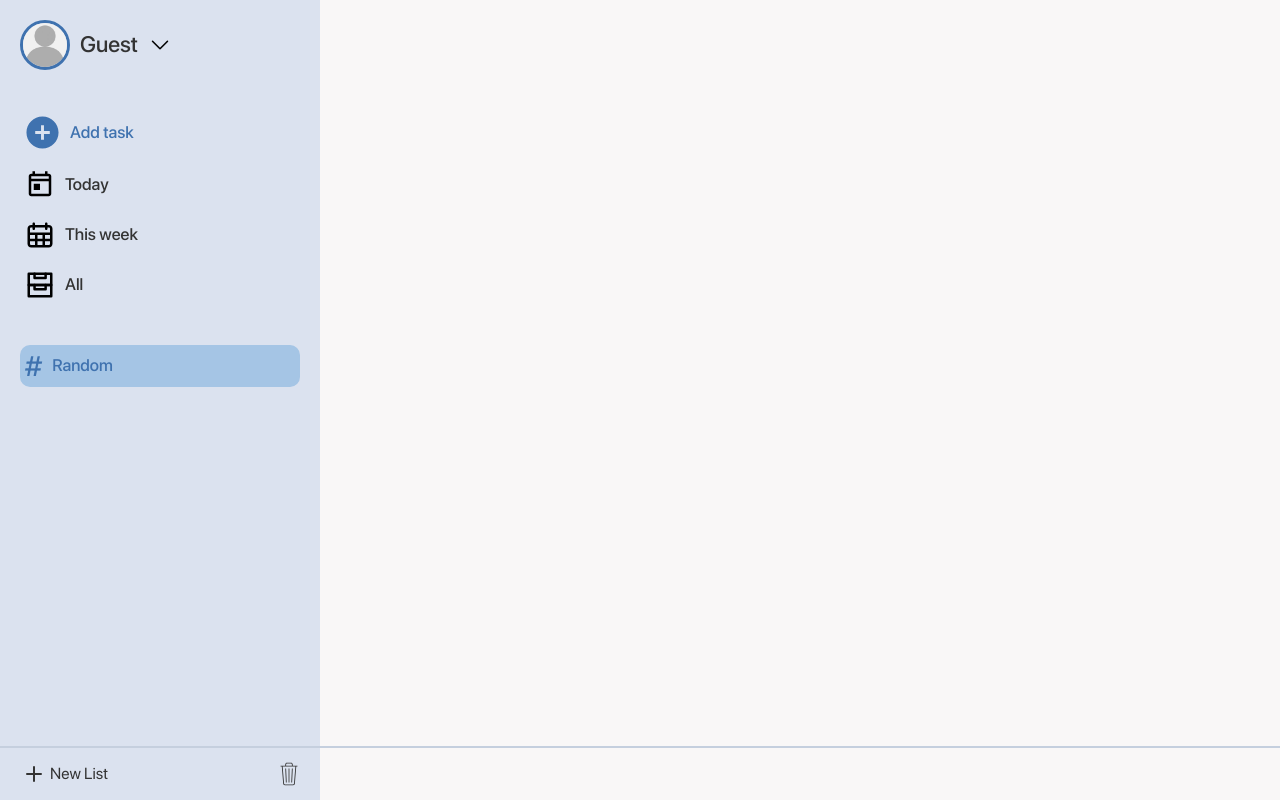
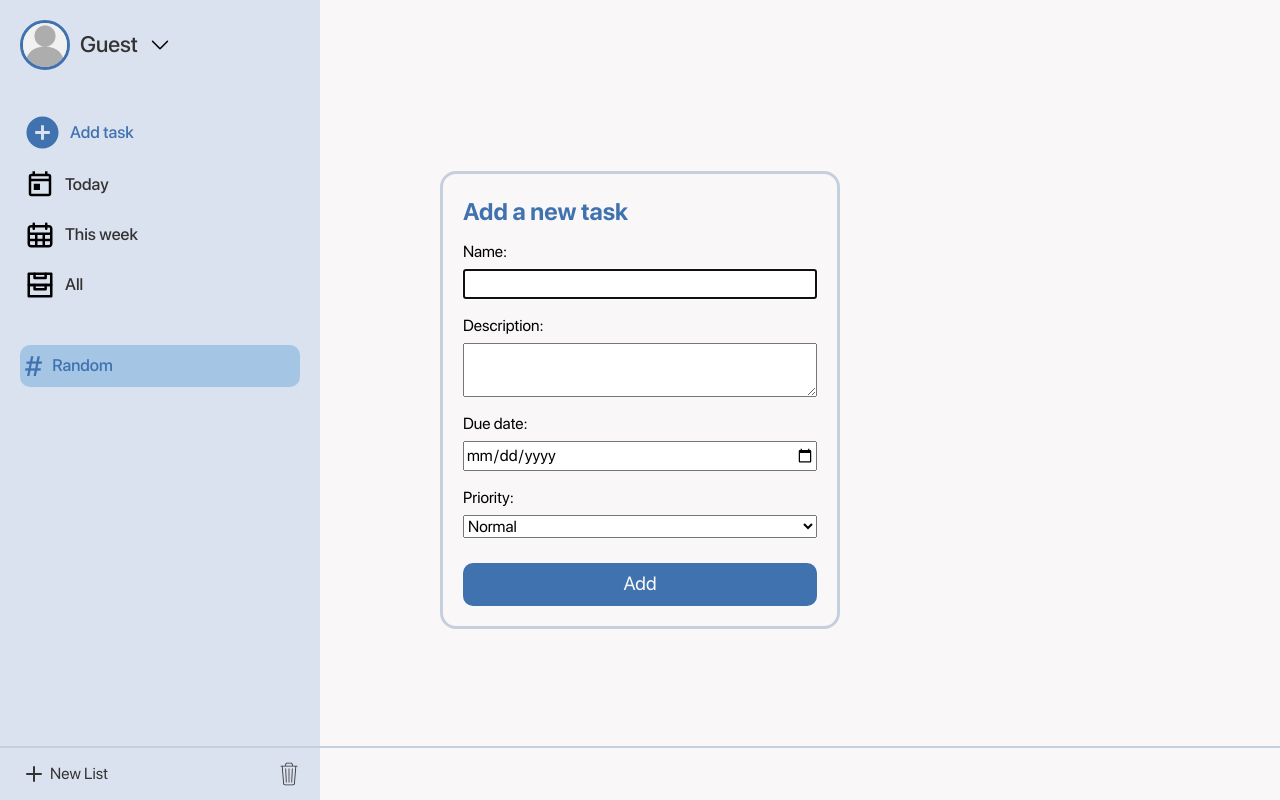
Before and after one commit to Jobrzut/Doit, a website built with webpack: page src/template.html in a window 1280 px wide. Both pictures are taken after a click on the item "Add task". Built offline with nearby package versions, Linux system fonts and the light colour scheme.

Commit message:
Add a new task dialog

```diff
--- a/src/index.js
+++ b/src/index.js
@@ -3,3 +3,4 @@ import "./font/font.css";
 import "./js/user.js";
 import "./js/sidebar.js";
 import "./js/newlist.js";
+import "./js/newtask.js";
--- /dev/null
+++ b/src/js/newtask.js
@@ -0,0 +1,16 @@
+const addTaskButton = document.querySelector(".add_task");
+const page = document.querySelector(".main");
+const body = document.querySelector("body");
+const dialog = document.querySelector("dialog");
+const backdrop = document.querySelector("dialog::backdrop");
+
+addTaskButton.addEventListener("click", (event) => {
+   dialog.showModal();
+});
+
+dialog.addEventListener("click", function (e) {
+  if (e.target === e.currentTarget) {
+    e.stopPropagation();
+    dialog.close();
+  }
+});
--- a/src/style.css
+++ b/src/style.css
@@ -278,6 +278,7 @@ footer button:not(.newlist_input button) {
 
 .add_task {
     color: var(--fourth-color);
+    transition: 0.2s ;
 }
 
 .userAdded span {
@@ -317,3 +318,56 @@ footer button:not(.newlist_input button) {
 .userAdded li {
     padding-block: 0 !important;
 }
+
+dialog {
+    position: fixed;
+    margin: auto;
+    inset: 0 0 0 0;
+    border-radius: 1rem;
+    border: 3px solid var(--third-color);
+    padding: 0;
+    outline: none;
+    min-width: 400px;
+    background-color: var(--primary-color);
+}
+
+dialog::backdrop {
+    background: transparent;
+}
+
+dialog h2 {
+    color: var(--fourth-color);
+    margin-bottom: 10px;
+}
+
+dialog form {
+    display: flex;
+    flex-direction: column;
+    gap: 15px;
+}
+
+dialog form div {
+    display: flex;
+    flex-direction: column;
+    gap: 5px;
+}
+
+.inner_dialog {
+    padding: 20px;
+}
+
+dialog form button {
+    margin-top: 10px;
+    background-color: var(--fourth-color);
+    border: 2px solid var(--fourth-color);
+    border-radius: 10px;
+    color: var(--primary-color);
+    padding: 5px;
+    font-size: 1.2em;
+    transition: 0.2s;
+}
+
+dialog form  button:hover {
+    background-color: var(--primary-color);
+    color: var(--fourth-color);
+}
--- a/src/template.html
+++ b/src/template.html
@@ -74,5 +74,35 @@
 
         </div>
     </footer>
+     <dialog>
+            <div class="inner_dialog">
+                <h2>Add a new task</h2>
+                <form>
+                    <div>
+                        <label for="name">Name:</label>
+                        <input type="text" id="name">
+                    </div>
+                    <div>
+                        <label for="description">Description:</label>
+                        <textarea id="description"></textarea>
+                    </div>
+                    <div>
+                        <label for="duedate">Due date:</label>
+                        <input type="date" id="duedate">
+                    </div>
+                    <div>
+                        <label for="priority">Priority:</label>
+                        <select id="priority">
+                            <option value="urgent">Very fucking urgent</option>
+                            <option value="important">Important</option>
+                            <option value="normal" selected>Normal</option>
+                            <option value="wait">Can wait</option>
+                            <option value="whenever">Whenever</option>
+                        </select>
+                    </div>
+                    <button type="submit">Add</button>
+                </form>
+            </div>
+        </dialog>
 </body>
 </html>
```
